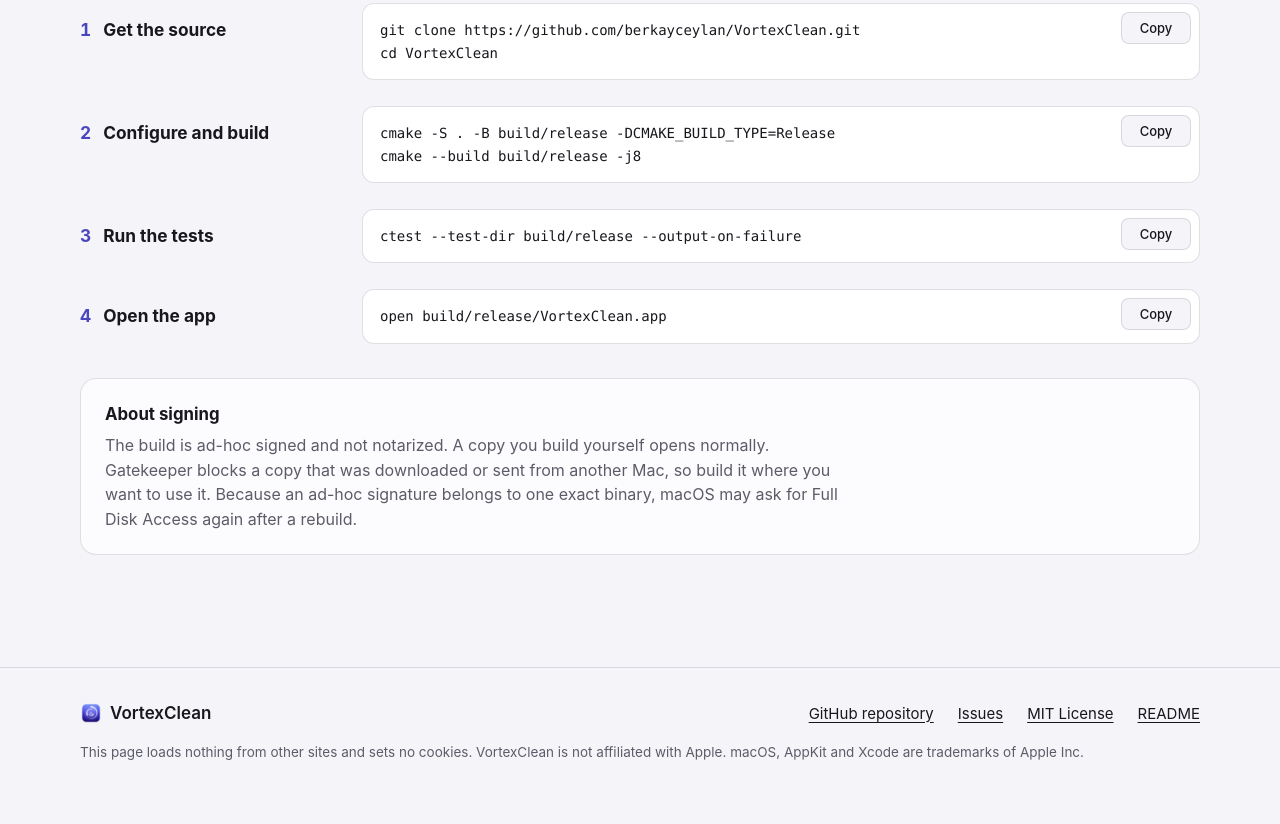
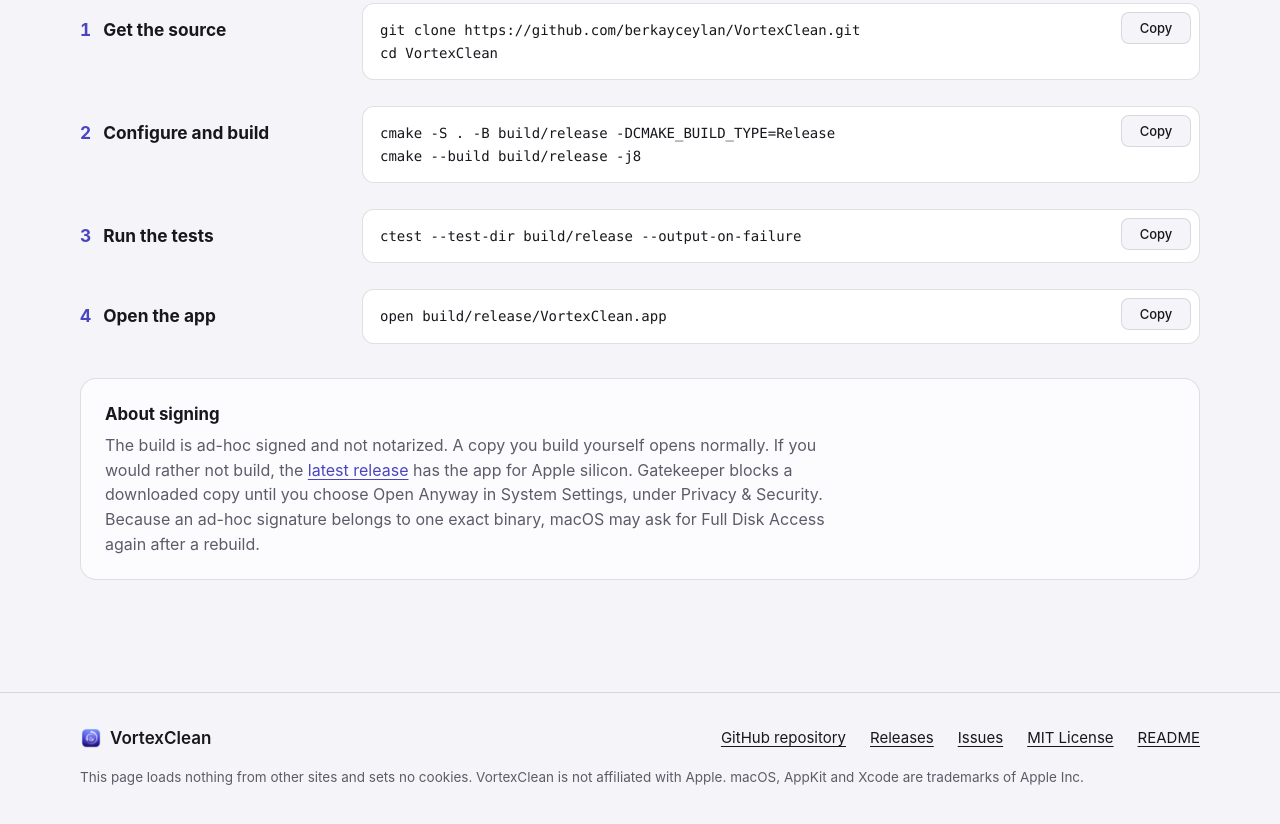
Before and after one commit to berkayceylan/VortexClean, a plain HTML site: page website/index.html in a window 1280 px wide. Shown: the part 5037-5861 px from the top of the page. Before the commit the page ends 5840 px from the top, so only its background shows below. Drawn offline with Linux system fonts and the light colour scheme.

Commit message:
Publish releases from version tags
A tag builds, tests, packages and attests the app, and publishes a release
with notes from CHANGELOG.md. The README and website say where to download
it and how to open an app that is not notarized.

Co-Authored-By: Claude Opus 5.5 <noreply@anthropic.com>

```diff
--- a/website/index.html
+++ b/website/index.html
@@ -215,7 +215,7 @@ cmake --build build/release -j8</code></pre><button class="copy" type="button">C
       </ol>
       <div class="note">
         <h3>About signing</h3>
-        <p>The build is ad-hoc signed and not notarized. A copy you build yourself opens normally. Gatekeeper blocks a copy that was downloaded or sent from another Mac, so build it where you want to use it. Because an ad-hoc signature belongs to one exact binary, macOS may ask for Full Disk Access again after a rebuild.</p>
+        <p>The build is ad-hoc signed and not notarized. A copy you build yourself opens normally. If you would rather not build, the <a href="https://github.com/berkayceylan/VortexClean/releases/latest">latest release</a> has the app for Apple silicon. Gatekeeper blocks a downloaded copy until you choose Open Anyway in System Settings, under Privacy &amp; Security. Because an ad-hoc signature belongs to one exact binary, macOS may ask for Full Disk Access again after a rebuild.</p>
       </div>
     </section>
   </main>
@@ -225,6 +225,7 @@ cmake --build build/release -j8</code></pre><button class="copy" type="button">C
       <p class="footer__brand"><img src="assets/icon-180.png" width="22" height="22" alt="">VortexClean</p>
       <nav aria-label="Project">
         <a href="https://github.com/berkayceylan/VortexClean">GitHub repository</a>
+        <a href="https://github.com/berkayceylan/VortexClean/releases/latest">Releases</a>
         <a href="https://github.com/berkayceylan/VortexClean/issues">Issues</a>
         <a href="https://github.com/berkayceylan/VortexClean/blob/main/LICENSE">MIT License</a>
         <a href="https://github.com/berkayceylan/VortexClean#readme">README</a>
```
Also changed, not shown: 3 other files.
